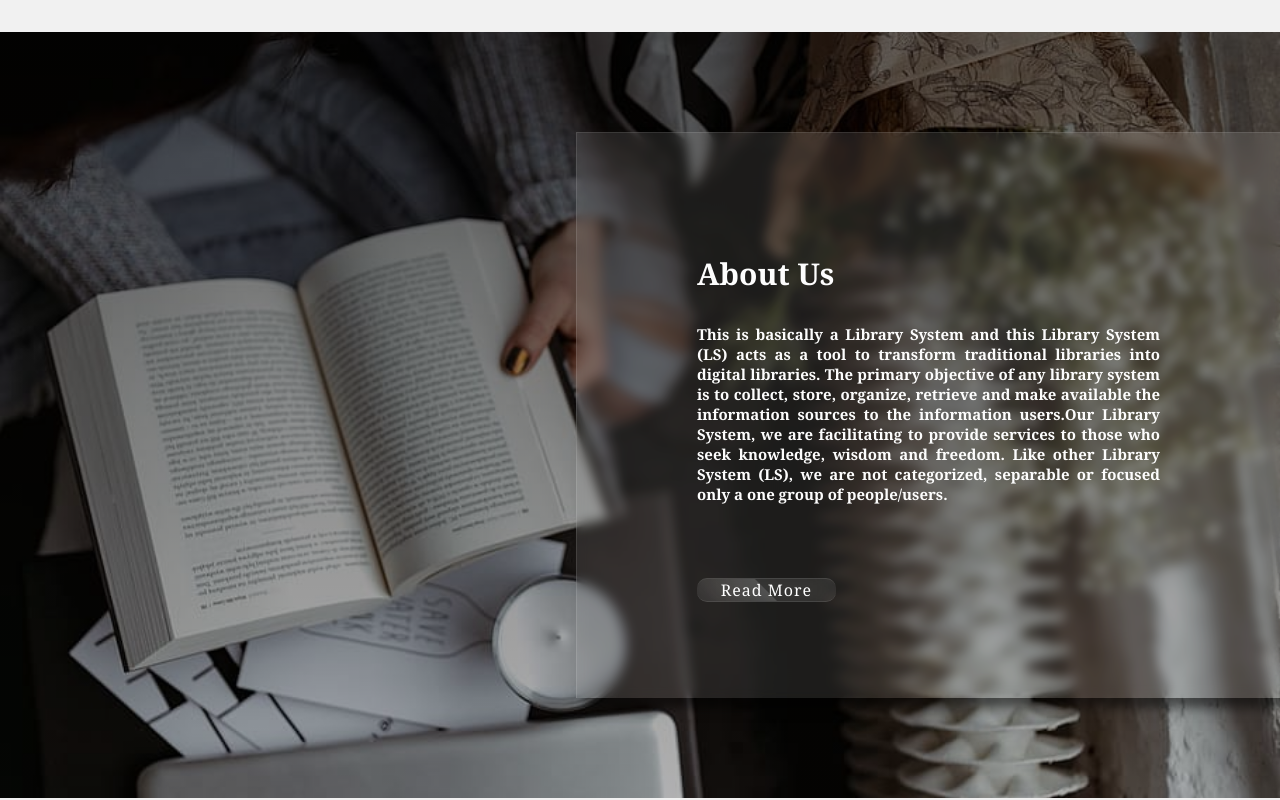
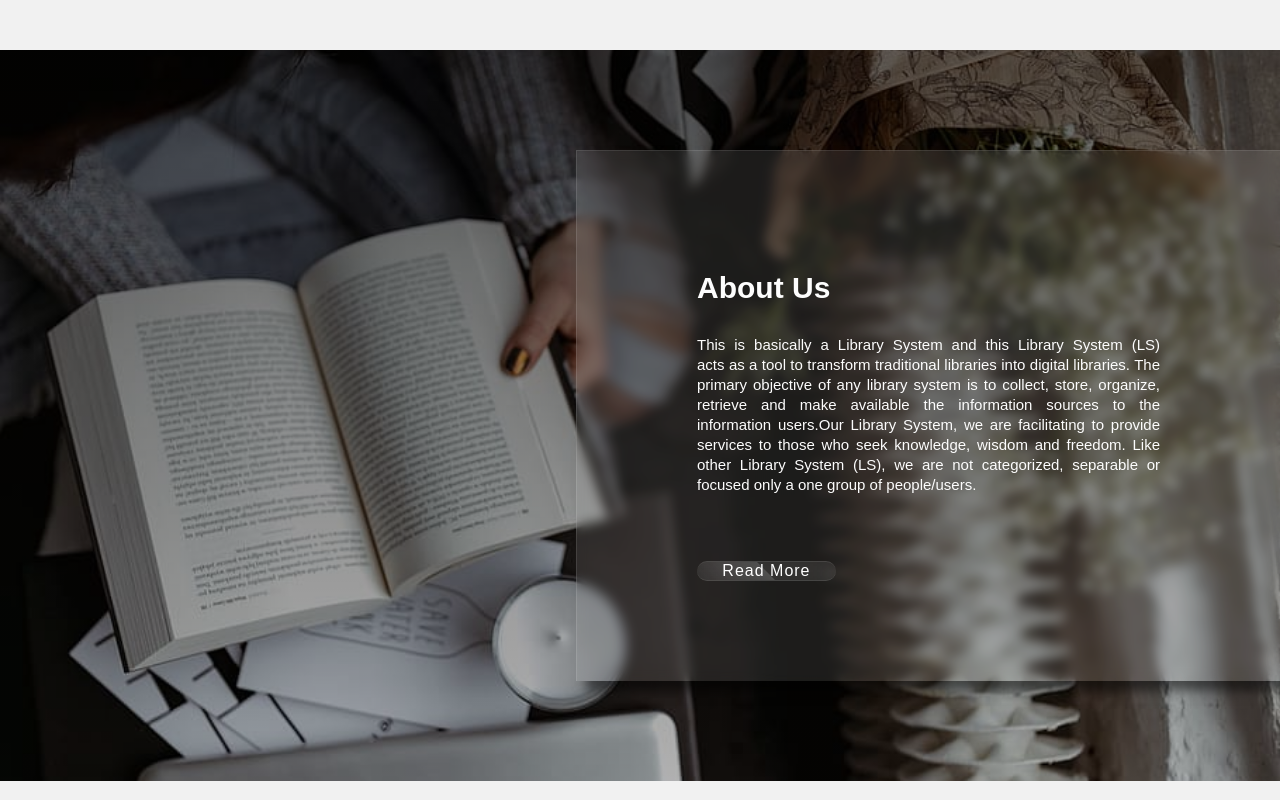
Before and after one commit to Hirankavindu/University-Web-project, a PHP site: page /about.html in a window 1280 px wide. Run offline with PHP 8.4, Linux system fonts and the light colour scheme.

Commit message:
Update About

```diff
--- a/About/about.css
+++ b/About/about.css
@@ -2,7 +2,7 @@
     margin: 0;
     padding: 0;
     box-sizing: border-box;
-    font-family: Georgia, 'Times New Roman', Times, serif;
+    font-family: "poppins",sans-serif;
 }
 
 body{
@@ -47,7 +47,7 @@ body{
 .inner-container p{
     margin-bottom: 30px;
     font-size: 15px;
-    font-weight: 800;
+    font-weight: 200;
     color: #fdfdfd;
 }
 
```
